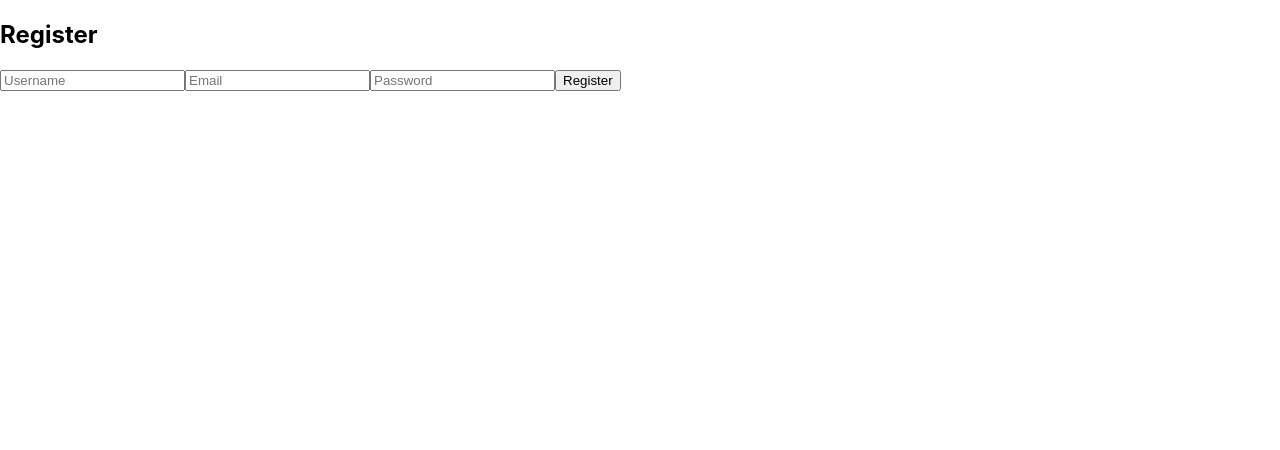
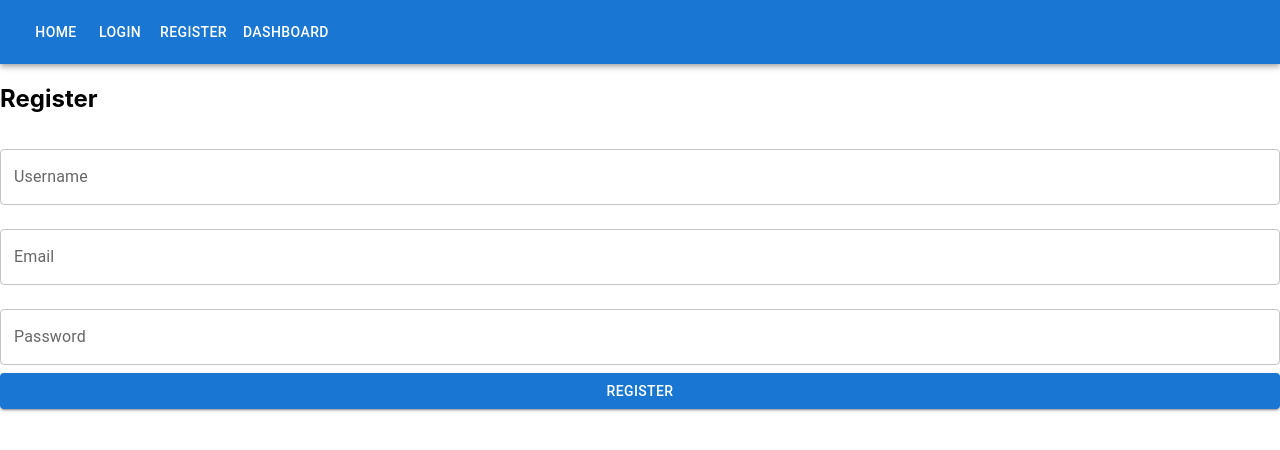
Before and after one commit to WaqasShoaib/travel-network, a React (Create React App) app in the folder frontend/: page /register in a window 1280 px wide. Shown: the top 450 px of the page. Built offline with nearby package versions, Linux system fonts and the light colour scheme; no server answers.

Commit message:
done testing bsic login dashborad and register pages

```diff
--- a/frontend/src/App.js
+++ b/frontend/src/App.js
@@ -2,13 +2,15 @@ import React from 'react';
 import { BrowserRouter as Router, Route, Routes } from 'react-router-dom';
 import Register from './pages/Register';
 import Login from './pages/Login';
-import Dashboard from './pages/Dashboard';  // Now that it's created
-import Home from './pages/Home';  // Now that it's created
+import Dashboard from './pages/Dashboard';
+import Home from './pages/Home';
 import ProtectedRoute from './components/ProtectedRoute';
+import Navbar from './components/Navbar';  // Import Navbar
 
 function App() {
   return (
     <Router>
+      <Navbar /> {/* Add Navbar here */}
       <Routes>
         <Route path="/register" element={<Register />} />
         <Route path="/login" element={<Login />} />
@@ -22,7 +24,7 @@ function App() {
             </ProtectedRoute>
           }
         />
-        <Route path="/" element={<Home />} /> {/* Now defined */}
+        <Route path="/" element={<Home />} />
       </Routes>
     </Router>
   );
--- /dev/null
+++ b/frontend/src/components/Navbar.js
@@ -0,0 +1,18 @@
+import React from 'react';
+import { Link } from 'react-router-dom';
+import { AppBar, Toolbar, Button } from '@mui/material';
+
+function Navbar() {
+  return (
+    <AppBar position="sticky">
+      <Toolbar>
+        <Button color="inherit" component={Link} to="/">Home</Button>
+        <Button color="inherit" component={Link} to="/login">Login</Button>
+        <Button color="inherit" component={Link} to="/register">Register</Button>
+        <Button color="inherit" component={Link} to="/dashboard">Dashboard</Button>
+      </Toolbar>
+    </AppBar>
+  );
+}
+
+export default Navbar;
--- a/frontend/src/pages/Dashboard.js
+++ b/frontend/src/pages/Dashboard.js
@@ -1,10 +1,35 @@
-import React from 'react';
+import React, { useEffect, useState } from 'react';
+import { useNavigate } from 'react-router-dom';
 
 function Dashboard() {
+  const navigate = useNavigate();
+  const [userData, setUserData] = useState(null);
+
+  useEffect(() => {
+    const token = localStorage.getItem('token');
+    if (!token) {
+      navigate('/login');  // Redirect to login if no token
+    } else {
+      // Fetch user data from API if token exists
+      // Replace with actual API call to fetch user-specific data
+      setUserData({
+        username: 'JohnDoe',
+        savedLogs: ['Log 1', 'Log 2'],
+      });
+    }
+  }, [navigate]);
+
+  if (!userData) return <div>Loading...</div>;
+
   return (
     <div>
-      <h2>Welcome to Your Dashboard!</h2>
-      <p>This is a protected page, only accessible by logged-in users.</p>
+      <h2>Welcome {userData.username}!</h2>
+      <h3>Your Saved Logs:</h3>
+      <ul>
+        {userData.savedLogs.map((log, index) => (
+          <li key={index}>{log}</li>
+        ))}
+      </ul>
     </div>
   );
 }
--- a/frontend/src/pages/Login.js
+++ b/frontend/src/pages/Login.js
@@ -20,8 +20,8 @@ function Login() {
     e.preventDefault();
     try {
       const res = await axios.post('/auth/login', formData);
-      localStorage.setItem('token', res.data.token);  // Store token in localStorage
-      navigate('/dashboard');  // Redirect to dashboard or home page
+      localStorage.setItem('token', res.data.token);
+      navigate('/dashboard'); // Redirect to dashboard after successful login
     } catch (err) {
       console.error('Login failed:', err);
     }
--- a/frontend/src/pages/Register.js
+++ b/frontend/src/pages/Register.js
@@ -1,6 +1,7 @@
 import React, { useState } from 'react';
-import axios from '../utils/axios';  // Import the axios instance
-import { useNavigate } from 'react-router-dom';  // To navigate after successful registration
+import axios from '../utils/axios';
+import { useNavigate } from 'react-router-dom';
+import { TextField, Button } from '@mui/material';
 
 function Register() {
   const [formData, setFormData] = useState({
@@ -21,8 +22,8 @@ function Register() {
     e.preventDefault();
     try {
       const res = await axios.post('/auth/register', formData);
-      localStorage.setItem('token', res.data.token);  // Store the token in localStorage
-      navigate('/dashboard');  // Redirect to dashboard or home page
+      localStorage.setItem('token', res.data.token);
+      navigate('/dashboard'); // Redirect to dashboard after successful registration
     } catch (err) {
       console.error('Registration failed:', err);
     }
@@ -32,28 +33,35 @@ function Register() {
     <div>
       <h2>Register</h2>
       <form onSubmit={handleSubmit}>
-        <input
-          type="text"
+        <TextField
+          label="Username"
+          variant="outlined"
           name="username"
-          placeholder="Username"
           value={formData.username}
           onChange={handleChange}
+          fullWidth
+          margin="normal"
         />
-        <input
-          type="email"
+        <TextField
+          label="Email"
+          variant="outlined"
           name="email"
-          placeholder="Email"
           value={formData.email}
           onChange={handleChange}
+          fullWidth
+          margin="normal"
         />
-        <input
-          type="password"
+        <TextField
+          label="Password"
+          variant="outlined"
           name="password"
-          placeholder="Password"
           value={formData.password}
           onChange={handleChange}
+          type="password"
+          fullWidth
+          margin="normal"
         />
-        <button type="submit">Register</button>
+        <Button type="submit" variant="contained" fullWidth>Register</Button>
       </form>
     </div>
   );
```
